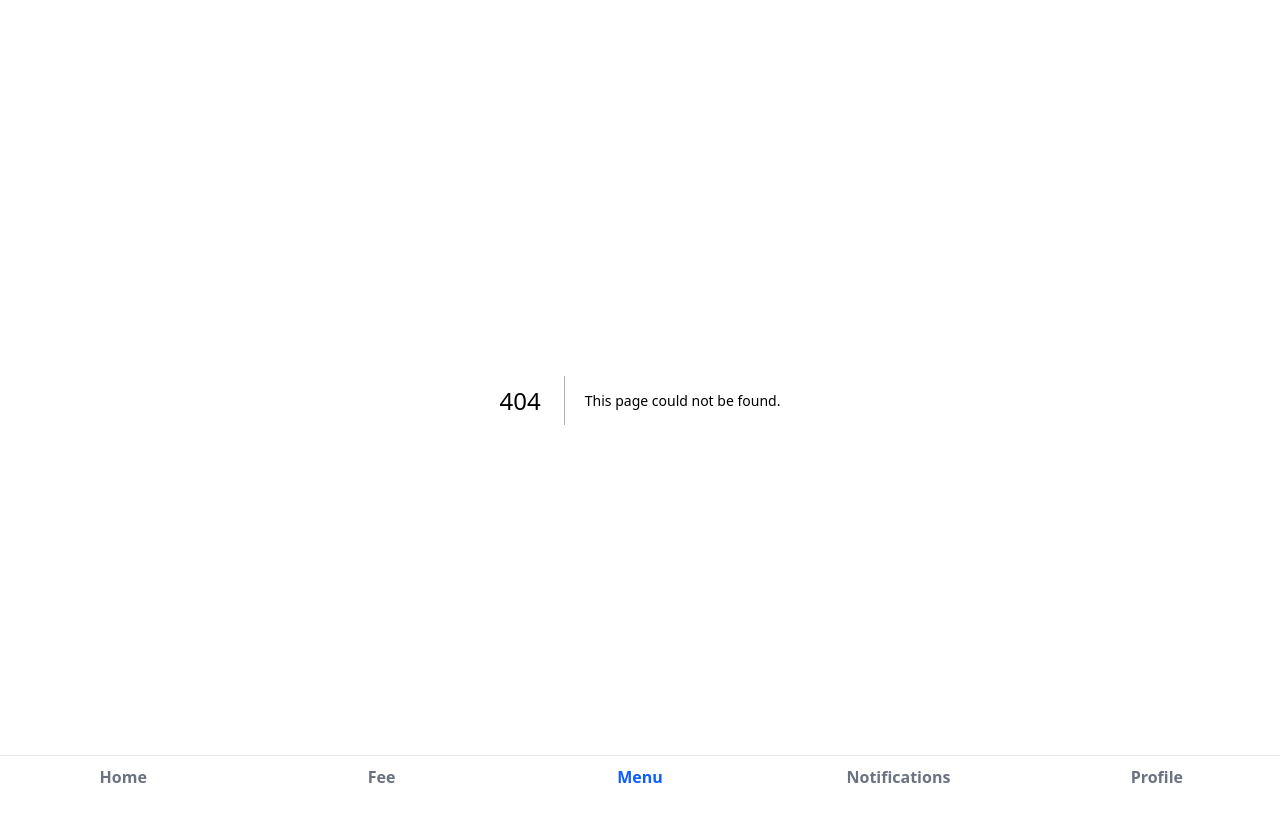
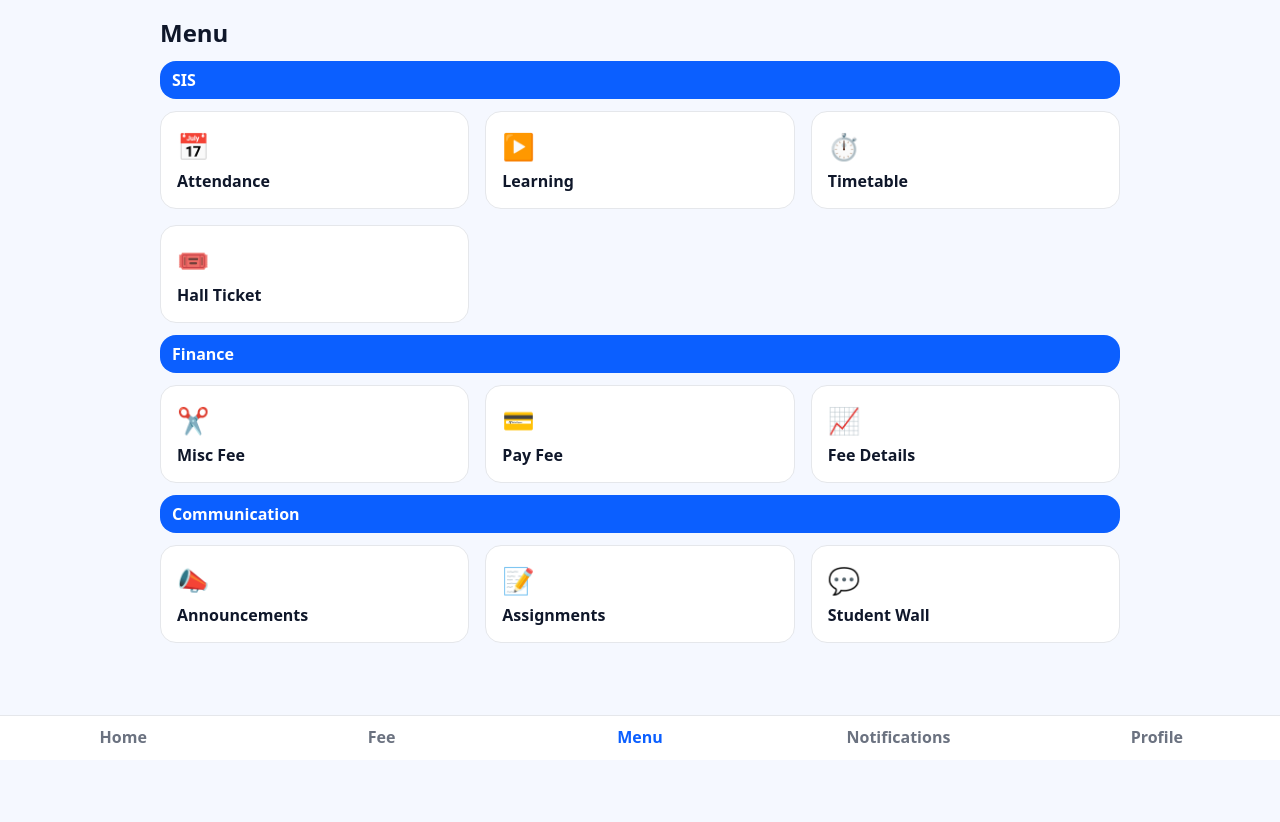
Before and after one commit to warangalonepoint/schoolv2, a Next.js app: page /menu in a window 1280 px wide. Before the commit this address had no page. Shown: the top 822 px of the page. After the commit the page ends 800 px from the top, so only its background shows below. Built offline with nearby package versions, Linux system fonts and the light colour scheme.

Commit message:
Create page.jsx

```diff
--- /dev/null
+++ b/app/menu/page.jsx
@@ -0,0 +1,38 @@
+export default function MenuPage() {
+  const sections = [
+    ["SIS", [
+      ["Attendance","/attendance","📅"],
+      ["Learning","#learning","▶️"],
+      ["Timetable","#timetable","⏱️"],
+      ["Hall Ticket","#hallticket","🎟️"]
+    ]],
+    ["Finance", [
+      ["Misc Fee","#miscfee","✂️"],
+      ["Pay Fee","/fees","💳"],
+      ["Fee Details","/fees#details","📈"]
+    ]],
+    ["Communication", [
+      ["Announcements","/notifications","📣"],
+      ["Assignments","#assignments","📝"],
+      ["Student Wall","#chat","💬"]
+    ]]
+  ];
+  return (
+    <div style={{ paddingTop: 16 }}>
+      <h2>Menu</h2>
+      {sections.map(([title, items]) => (
+        <div key={title} style={{ marginTop: 12 }}>
+          <div className="card" style={{ background:"var(--brand)", color:"#fff", border:0, padding:"8px 12px", fontWeight:800 }}>{title}</div>
+          <div className="grid grid-3" style={{ marginTop: 12 }}>
+            {items.map(([t,href,emoji]) => (
+              <a key={t} href={href} className="card" style={{ padding:"16px", textDecoration:"none", color:"inherit" }}>
+                <div style={{ fontSize: 26 }}>{emoji}</div>
+                <div style={{ marginTop: 6, fontWeight: 700 }}>{t}</div>
+              </a>
+            ))}
+          </div>
+        </div>
+      ))}
+    </div>
+  );
+}
```
